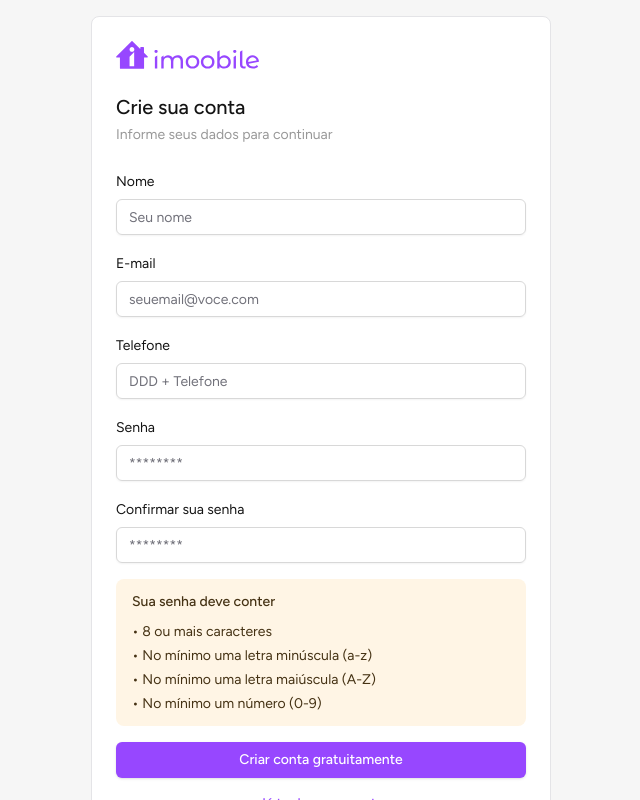
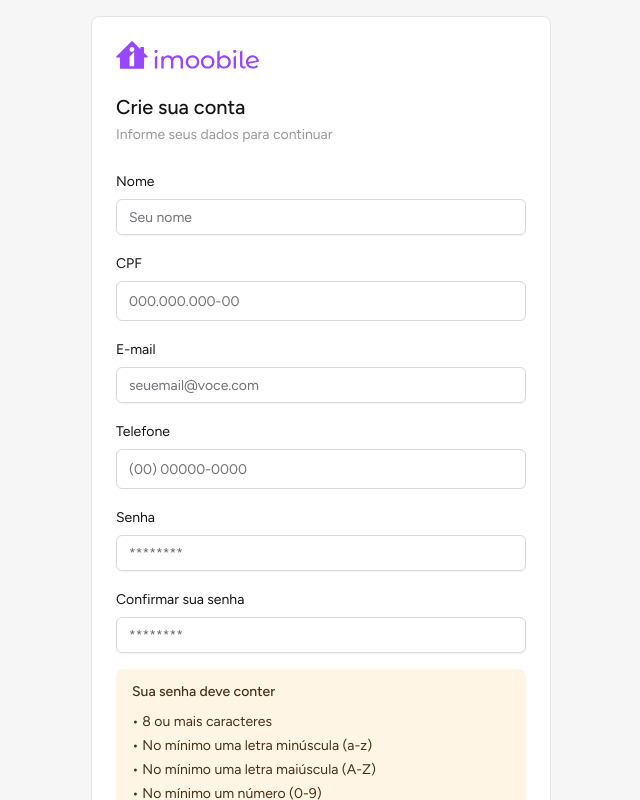
Before and after one commit to AcutisTechnology/web-supbrokers, a Next.js app: page /signup in a window 1280 px wide. Shown: the top 800 px of the page, without its empty margins (319-959 px from the left). Built offline with nearby package versions, Linux system fonts and the light colour scheme.

Commit message:
Add CPF input field with masking to signup form and update authentication logic

```diff
--- a/src/app/(public)/signup/page.tsx
+++ b/src/app/(public)/signup/page.tsx
@@ -7,6 +7,7 @@ import { Button } from "@/components/ui/button";
 import { Alert, AlertDescription } from "@/components/ui/alert";
 import { useForm } from "react-hook-form";
 import { useAuth } from "@/shared/hooks/auth/use-auth";
+import { MaskedInput } from "@/components/ui/masked-input";
 
 export default function SignUpForm() {
   const { signup, loading } = useAuth();
@@ -15,6 +16,8 @@ export default function SignUpForm() {
     handleSubmit,
     formState: { errors },
     register,
+    setValue,
+    watch,
   } = useForm({
     defaultValues: {
       name: "",
@@ -22,8 +25,12 @@ export default function SignUpForm() {
       password: "",
       password_confirmation: "",
       phone: "",
+      cpf: "",
     },
   });
+
+  const phone = watch('phone');
+  const cpf = watch('cpf');
 
   async function handleSignup(data: {
     name: string;
@@ -31,9 +38,16 @@ export default function SignUpForm() {
     password: string;
     password_confirmation: string;
     phone: string;
+    cpf: string;
   }) {
-    await signup(data);
+    const formattedData = {
+      ...data,
+      phone: data.phone.replace(/\D/g, ""),
+      cpf: data.cpf.replace(/\D/g, "")
+    };
+    await signup(formattedData);
   }
+
   return (
     <div className="min-h-screen flex flex-col items-center justify-center p-4 bg-[#F6F6F6]">
       <div className="w-full max-w-[460px] bg-white rounded-lg p-6 space-y-6 border-[1px] border-border">
@@ -57,9 +71,9 @@ export default function SignUpForm() {
 
         {/* Form */}
         <form onSubmit={handleSubmit(handleSignup)} className="space-y-4">
-        <div className="space-y-1.5">
+          <div className="space-y-1.5">
             <label htmlFor="name" className="text-[#141414] text-sm">
-                Nome
+              Nome
             </label>
             <Input
               {...register("name")}
@@ -69,6 +83,22 @@ export default function SignUpForm() {
               className="border-[#D8D8D8]"
             />
           </div>
+
+          <div className="space-y-1.5">
+            <label htmlFor="cpf" className="text-[#141414] text-sm">
+              CPF
+            </label>
+            <MaskedInput
+              id="cpf"
+              mask="###.###.###-##"
+              placeholder="000.000.000-00"
+              required
+              value={cpf}
+              className="border-[#D8D8D8]"
+              onChange={(value) => setValue('cpf', value)}
+            />
+          </div>
+
           <div className="space-y-1.5">
             <label htmlFor="email" className="text-[#141414] text-sm">
               E-mail
@@ -86,12 +116,14 @@ export default function SignUpForm() {
             <label htmlFor="phone" className="text-[#141414] text-sm">
               Telefone
             </label>
-            <Input
-              {...register("phone")}
+            <MaskedInput
               id="phone"
-              type="tel"
-              placeholder="DDD + Telefone"
+              mask="(##) #####-####"
+              placeholder="(00) 00000-0000"
+              required
+              value={phone}
               className="border-[#D8D8D8]"
+              onChange={(value) => setValue('phone', value)}
             />
           </div>
 
@@ -143,7 +175,7 @@ export default function SignUpForm() {
             disabled={loading}
             className="w-full bg-[#9747FF] hover:bg-[#9747FF]/90 text-white"
           >
-            Criar conta gratuitamente
+            {loading ? "Criando conta..." : "Criar conta gratuitamente"}
           </Button>
 
           {/* Login Link */}
--- /dev/null
+++ b/src/components/ui/masked-input.tsx
@@ -0,0 +1,46 @@
+import * as React from "react";
+import { cn } from "@/lib/utils";
+
+interface MaskedInputProps extends Omit<React.InputHTMLAttributes<HTMLInputElement>, 'onChange'> {
+  mask: string;
+  value: string;
+  onChange: (value: string) => void;
+}
+
+export function MaskedInput({
+  className,
+  mask,
+  value,
+  onChange,
+  ...props
+}: MaskedInputProps) {
+  const handleChange = (e: React.ChangeEvent<HTMLInputElement>) => {
+    const inputValue = e.target.value.replace(/\D/g, "");
+    let maskedValue = "";
+    let inputIndex = 0;
+
+    for (let i = 0; i < mask.length && inputIndex < inputValue.length; i++) {
+      if (mask[i] === "#") {
+        maskedValue += inputValue[inputIndex];
+        inputIndex++;
+      } else {
+        maskedValue += mask[i];
+      }
+    }
+
+    onChange(maskedValue);
+  };
+
+  return (
+    <input
+      type="text"
+      className={cn(
+        "flex h-10 w-full rounded-md border border-input bg-background px-3 py-2 text-sm ring-offset-background file:border-0 file:bg-transparent file:text-sm file:font-medium placeholder:text-muted-foreground focus-visible:outline-none focus-visible:ring-2 focus-visible:ring-ring focus-visible:ring-offset-2 disabled:cursor-not-allowed disabled:opacity-50",
+        className
+      )}
+      value={value}
+      onChange={handleChange}
+      {...props}
+    />
+  );
+}
--- a/src/features/signup/hooks/use-sign-up.tsx
+++ b/src/features/signup/hooks/use-sign-up.tsx
@@ -16,6 +16,7 @@ export default async function authenticateUser(credentials: {
   password: string;
   password_confirmation: string;
   phone: string;
+  cpf: string;
 }) {
   try {
     return await api
@@ -26,6 +27,7 @@ export default async function authenticateUser(credentials: {
           password: credentials.password,
           password_confirmation: credentials.password_confirmation,
           phone: credentials.phone,
+          cpfCnpj: credentials.cpf,
         },
       })
       .json();
--- a/src/shared/contexts/auth.tsx
+++ b/src/shared/contexts/auth.tsx
@@ -18,6 +18,7 @@ interface AuthContextProps {
     password: string;
     password_confirmation: string;
     phone: string;
+    cpf: string;
   }) => Promise<void>;
   logout: () => void;
   loading: boolean;
@@ -80,6 +81,7 @@ export function AuthProvider({ children }: { children: ReactNode }) {
     password: string;
     password_confirmation: string;
     phone: string;
+    cpf: string;
   }) => {
     setLoading(true);
 
```
